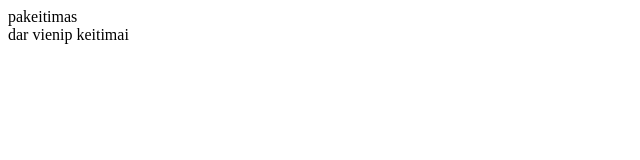
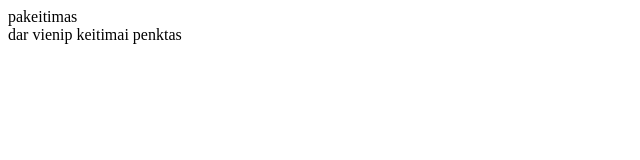
Before and after one commit to zofijaV/linuxServer, a plain HTML site: page index.html in a window 1280 px wide. Shown: the full height of the page, 0-640 px from the left. Drawn offline with Linux system fonts and the light colour scheme.

Commit message:
Pakeitimas

```diff
--- a/index.html
+++ b/index.html
@@ -2,7 +2,7 @@
 <title>LinuxServer website server</title>
 
 <body><div>pakeitimas</div>
-<div>dar vienip keitimai</div>
+<div>dar vienip keitimai penktas</div>
 
 </body>
 	</html>
```
